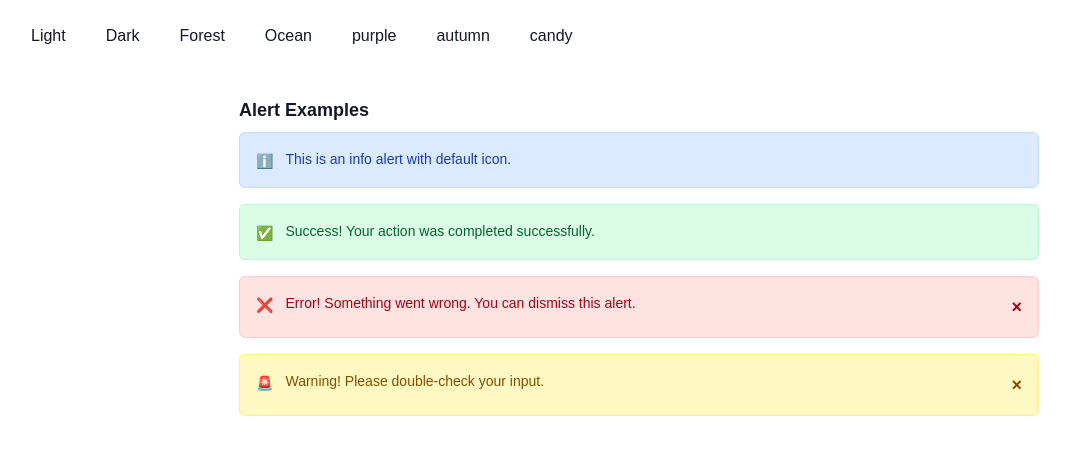
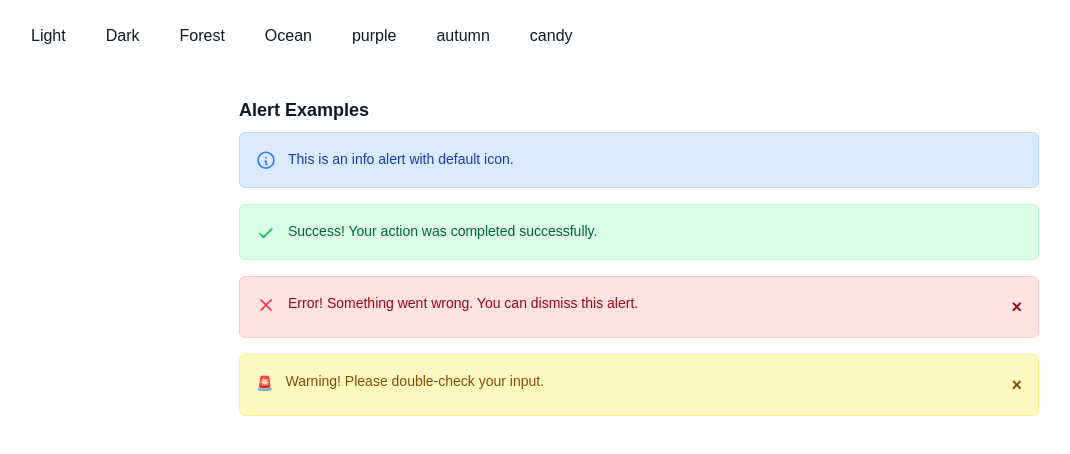
Before and after one commit to tamim-01/ui-kit, a Next.js app: page /feedback in a window 1280 px wide. Shown: the top 454 px of the page, without its empty margins (1-1071 px from the left). Built offline with nearby package versions, Linux system fonts and the light colour scheme.

Commit message:
adding icons to alert component

```diff
--- a/src/components/FeedBack/Alert.tsx
+++ b/src/components/FeedBack/Alert.tsx
@@ -19,10 +19,68 @@ const variantClasses = {
 };
 
 const defaultIcons: Record<NonNullable<AlertProps["variant"]>, ReactNode> = {
-  info: <span>ℹ️</span>,
-  success: <span>✅</span>,
-  error: <span>❌</span>,
-  warning: <span>⚠️</span>,
+  info: (
+    <svg
+      className="w-5 h-5 text-blue-500"
+      fill="none"
+      stroke="currentColor"
+      strokeWidth={2}
+      viewBox="0 0 24 24"
+    >
+      <path
+        strokeLinecap="round"
+        strokeLinejoin="round"
+        d="M13 16h-1v-4h-1m1-4h.01"
+      />
+      <path
+        strokeLinecap="round"
+        strokeLinejoin="round"
+        d="M12 20.5C6.753 20.5 2.5 16.247 2.5 11S6.753 1.5 12 1.5 21.5 5.753 21.5 11 17.247 20.5 12 20.5Z"
+      />
+    </svg>
+  ),
+  success: (
+    <svg
+      className="w-5 h-5 text-green-500"
+      fill="none"
+      stroke="currentColor"
+      strokeWidth={2}
+      viewBox="0 0 24 24"
+    >
+      <path strokeLinecap="round" strokeLinejoin="round" d="M5 13l4 4L19 7" />
+    </svg>
+  ),
+  error: (
+    <svg
+      className="w-5 h-5 text-red-500"
+      fill="none"
+      stroke="currentColor"
+      strokeWidth={2}
+      viewBox="0 0 24 24"
+    >
+      <path
+        strokeLinecap="round"
+        strokeLinejoin="round"
+        d="M6 18L18 6M6 6l12 12"
+      />
+    </svg>
+  ),
+  warning: (
+    <svg
+      className="w-5 h-5 text-yellow-500"
+      fill="none"
+      stroke="currentColor"
+      strokeWidth={2}
+      viewBox="0 0 24 24"
+    >
+      <path strokeLinecap="round" strokeLinejoin="round" d="M12 9v2m0 4h.01" />
+      <path
+        strokeLinecap="round"
+        strokeLinejoin="round"
+        d="M10.29 3.86L1.82 18a1.25 1.25 0 001.08 1.88h18.2a1.25 1.25 0 001.08-1.88L13.71 3.86a1.25 1.25 0 00-2.42 0z"
+      />
+    </svg>
+  ),
 };
 
 const Alert = ({
```
